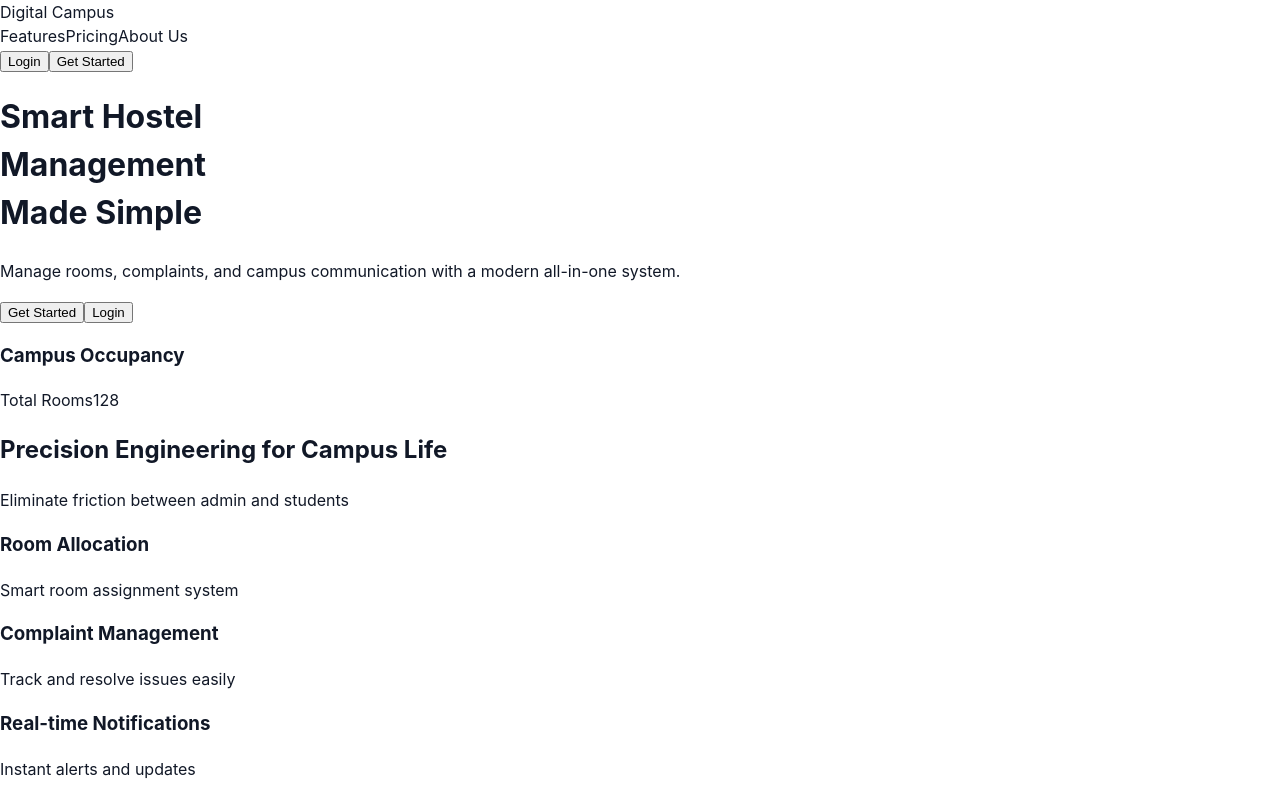
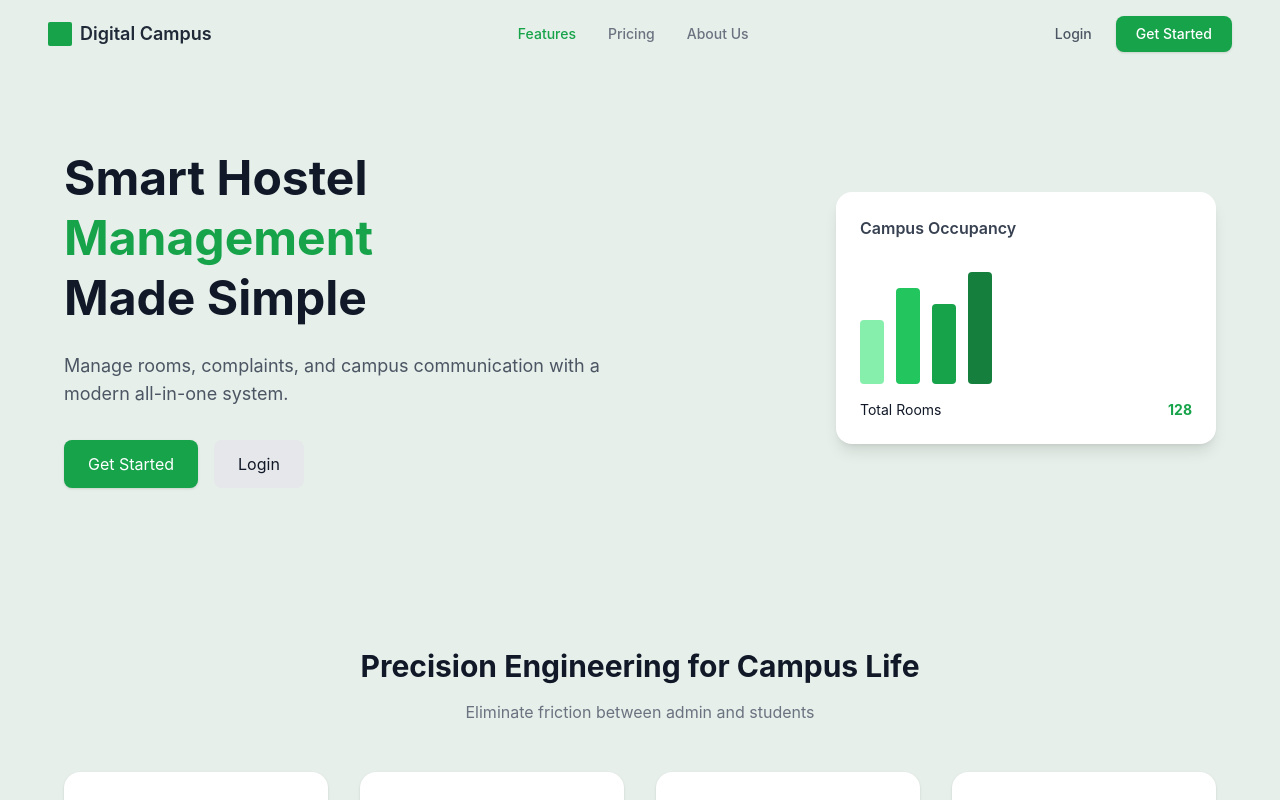
Before and after one commit to veerbathla/HosteX, a React (Vite) app in the folder frontend/: page / in a window 1280 px wide. Shown: the top 800 px of the page. Built offline with nearby package versions, Linux system fonts and the light colour scheme.

Commit message:
solved little bugs

```diff
--- a/frontend/package.json
+++ b/frontend/package.json
@@ -11,17 +11,21 @@
   },
   "dependencies": {
     "react": "^19.2.4",
-    "react-dom": "^19.2.4"
+    "react-dom": "^19.2.4",
+    "react-router-dom": "^7.14.0"
   },
   "devDependencies": {
     "@eslint/js": "^9.39.4",
     "@types/react": "^19.2.14",
     "@types/react-dom": "^19.2.3",
     "@vitejs/plugin-react": "^6.0.1",
+    "autoprefixer": "^10.4.27",
     "eslint": "^9.39.4",
     "eslint-plugin-react-hooks": "^7.0.1",
     "eslint-plugin-react-refresh": "^0.5.2",
     "globals": "^17.4.0",
+    "postcss": "^8.5.8",
+    "tailwindcss": "^3.4.1",
     "vite": "^8.0.4"
   }
 }
--- a/frontend/src/pages/Landing.jsx
+++ b/frontend/src/pages/Landing.jsx
@@ -8,6 +8,7 @@ import Footer from "../components/landing/Footer";
 export default function Landing() {
   return (
     <div className="bg-[#e6efe9] min-h-screen">
+
       <Navbar />
       <Hero />
       <Features />
--- a/frontend/src/tailwind.config.js
+++ b/frontend/tailwind.config.js
@@ -1,9 +1,6 @@
 /** @type {import('tailwindcss').Config} */
 export default {
-  content: [
-    "./index.html",
-    "./src/**/*.{js,ts,jsx,tsx}",
-  ],
+  content: ["./index.html", "./src/**/*.{js,jsx}"],
   theme: {
     extend: {},
   },
```
Also changed, not shown: frontend/postcss.config.js (renamed from frontend/src/postcss.config.js), 1 other file (tests, documents, lock files or other folders).
